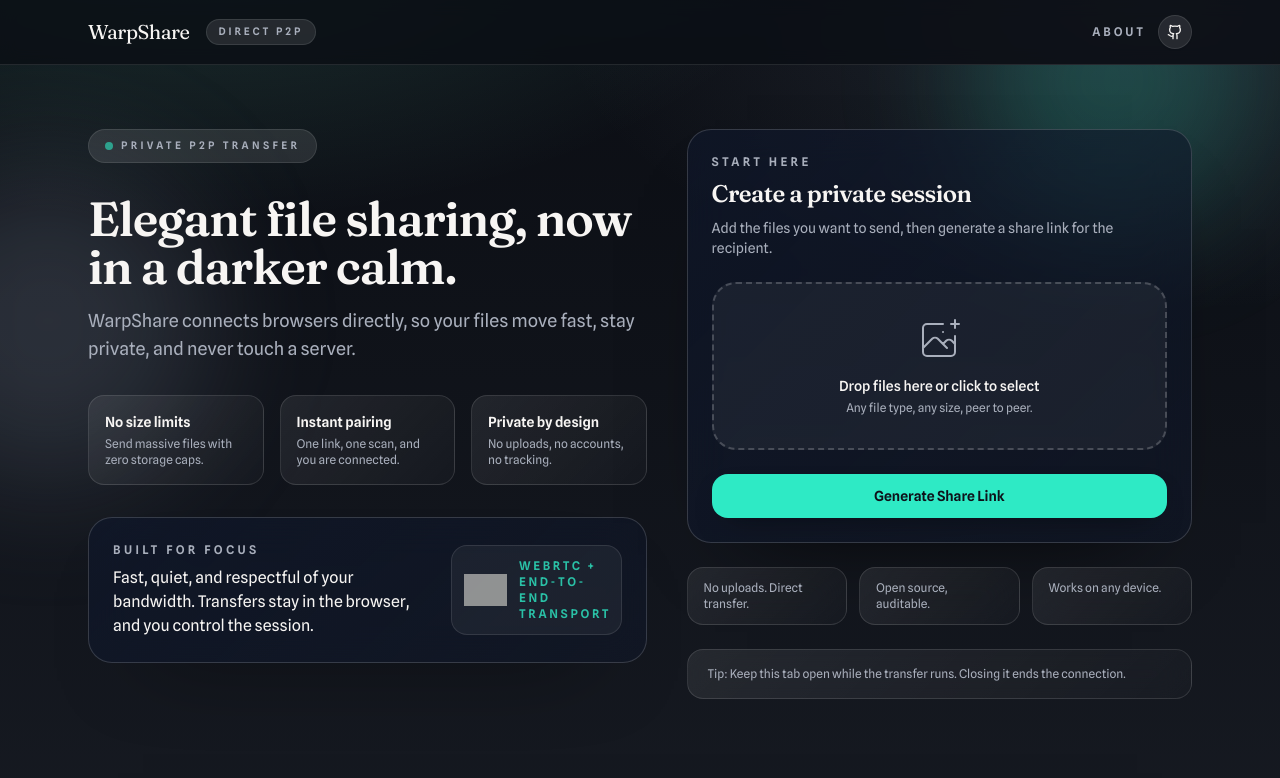
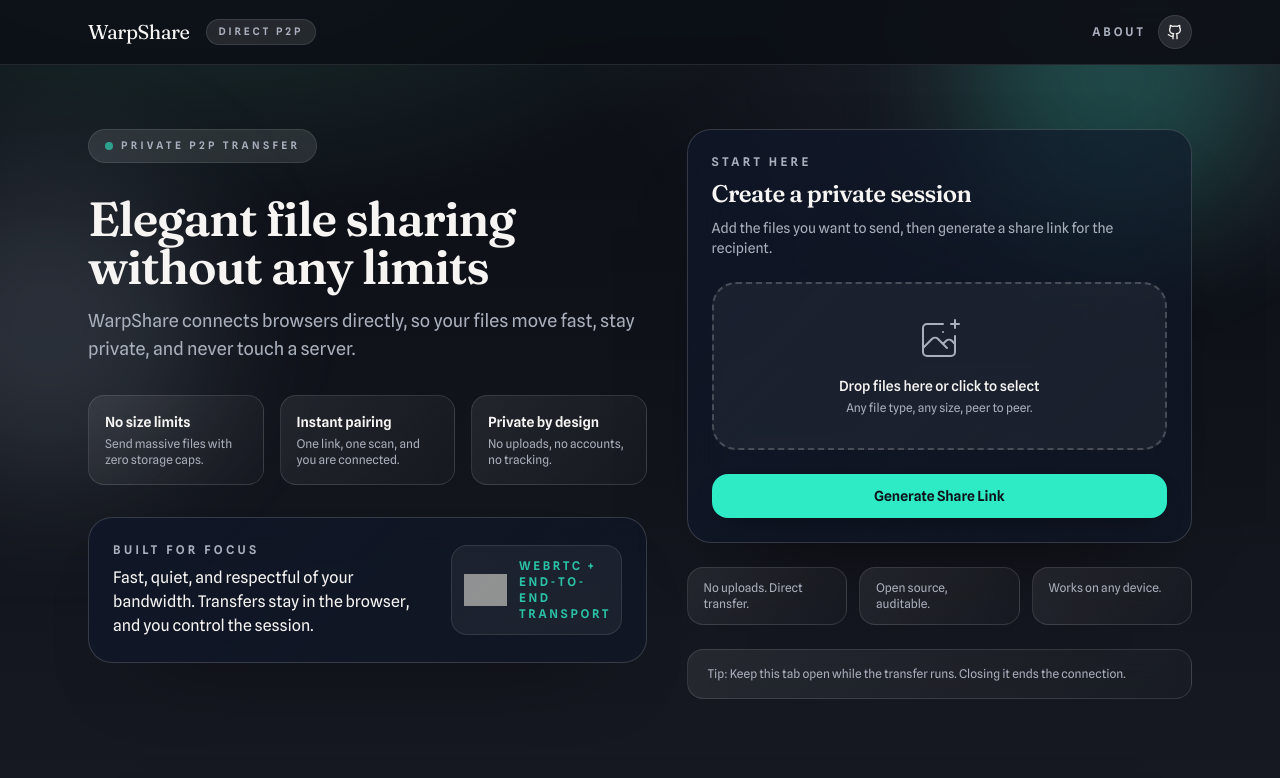
Before and after one commit to hackerslash/p2p-share, a Next.js app: page / in a window 1280 px wide. Shown: the top 778 px of the page. Built offline with nearby package versions, Linux system fonts and the light colour scheme; grey boxes are pictures that could not be loaded.

Commit message:
fix: change text

```diff
--- a/components/FileShare.tsx
+++ b/components/FileShare.tsx
@@ -440,7 +440,7 @@
               </div>
               <div className="space-y-4 animate-fade-in-up delay-150">
                 <h1 className="text-4xl font-semibold leading-tight text-foreground sm:text-5xl">
-                  Elegant file sharing, now in a darker calm.
+                  Elegant file sharing without any limits
                 </h1>
                 <p className="text-lg text-muted-foreground">
                   WarpShare connects browsers directly, so your files move fast, stay private, and never touch a server.
```
